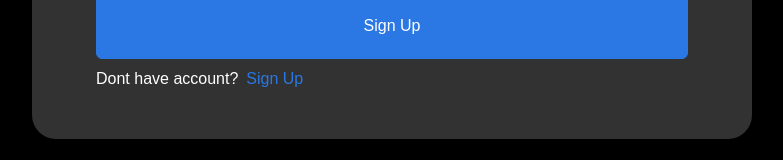
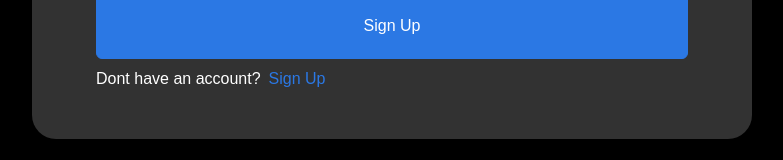
Before and after one commit to Lugzan151892/lugzan-auth-service-frontend, a Next.js app: page /login in a window 1280 px wide. Shown: the part 569-729 px from the top of the page, without its empty margins (248-1031 px from the left). Built offline with nearby package versions, Linux system fonts and the light colour scheme.

Commit message:
registration: fixed registration text

```diff
--- a/src/app/(authorization)/login/page.tsx
+++ b/src/app/(authorization)/login/page.tsx
@@ -33,7 +33,7 @@ const Login = () => {
           />
           <CustomButton text="Sign Up" onClick={handleLogin} />
           <div className="mt-2">
-            <span>Dont have account?</span>
+            <span>{t('need_account')}</span>
             <Link href="/registration">
               <span className="cursor-pointer text-blue ml-2">
                 {t('registration')}
--- a/src/app/(authorization)/registration/page.tsx
+++ b/src/app/(authorization)/registration/page.tsx
@@ -38,7 +38,7 @@ const Registration = () => {
           />
           <CustomButton text="Sign Up" />
           <div className="mt-2">
-            <span>Already have an account?</span>
+            <span>{t('have_account')}</span>
             <Link href="/login">
               <span className="cursor-pointer text-blue ml-2">
                 {t('login')}
--- a/src/locales/en/common.json
+++ b/src/locales/en/common.json
@@ -1,4 +1,6 @@
 {
   "registration": "Sign Up",
-  "login": "Sign In"
+  "login": "Sign In",
+  "need_account": "Dont have an account?",
+  "have_account": "Already have an account?"
 }
--- a/src/locales/ru/common.json
+++ b/src/locales/ru/common.json
@@ -1,4 +1,6 @@
 {
   "registration": "Регистрация",
-  "login": "Вход"
+  "login": "Вход",
+  "need_account": "Еще не зарегистрированы?",
+  "have_account": "Уже зарегистрированы?"
 }
```
